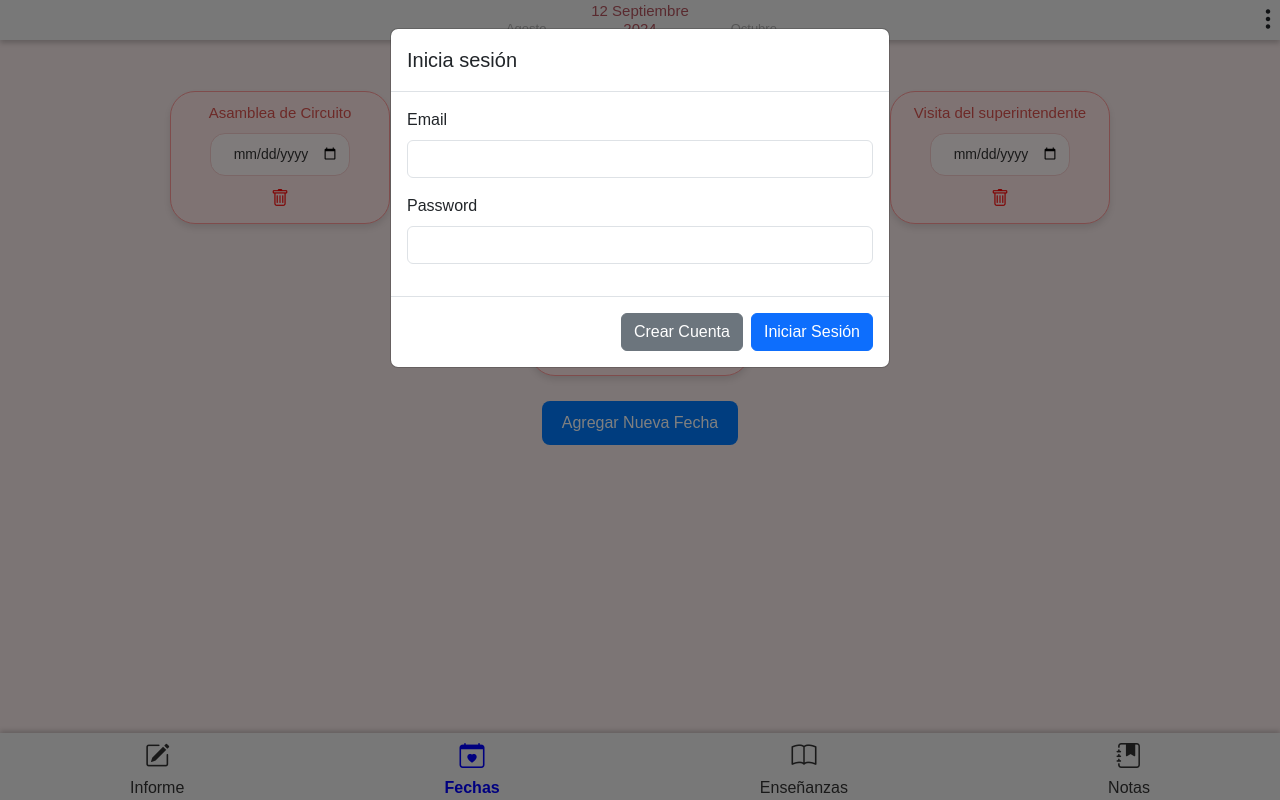
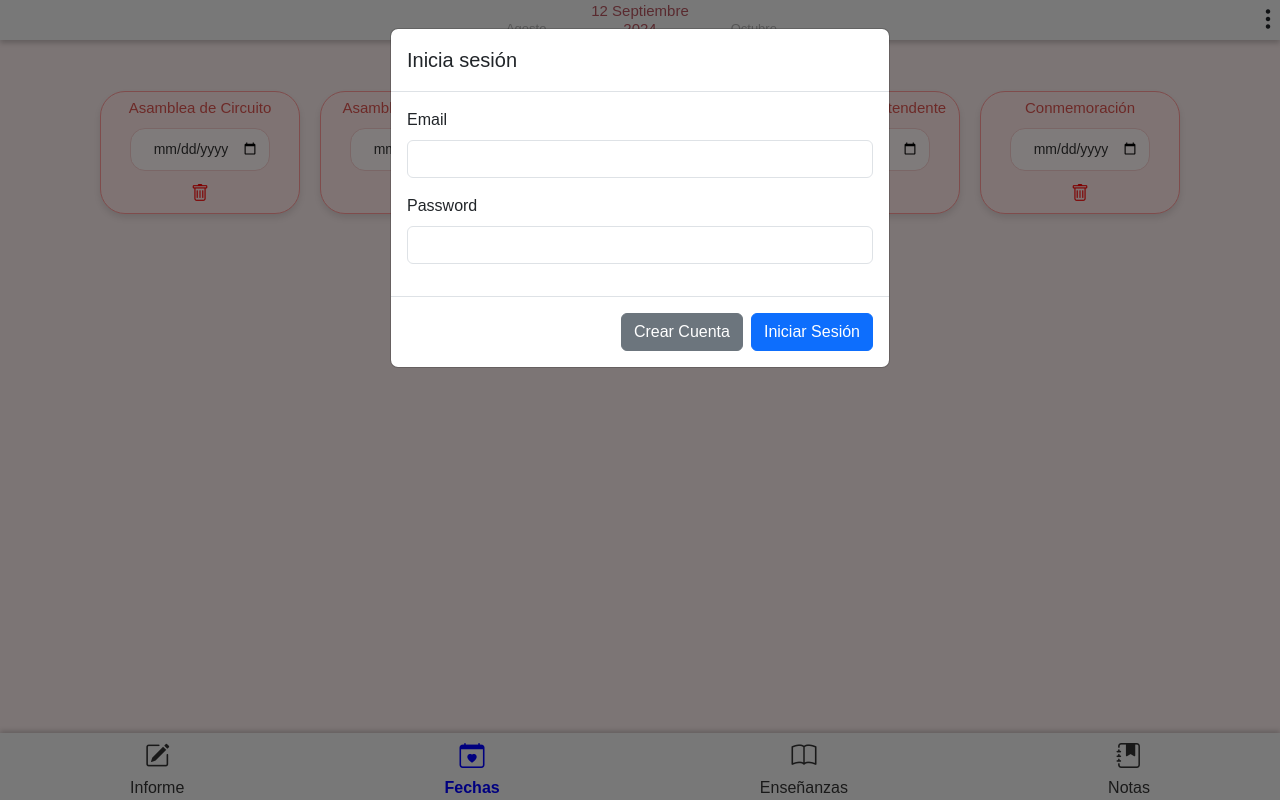
Before and after one commit to brian-gal/Bitacora_web, a React (Vite) app: page /fechas in a window 1280 px wide. Built offline with nearby package versions, Linux system fonts and the light colour scheme; no server answers.

Commit message:
corregi ancho de fechas

```diff
--- a/src/App.css
+++ b/src/App.css
@@ -206,14 +206,14 @@ body {
     background-color: #ffe6e6;
     /* Fondo más claro para un aspecto más suave */
     border: 1px solid #ff9999;
-    padding: 10px 20px;
+    padding: 5px 10px;
     border-radius: 25px;
     /* Redondear las esquinas de forma más natural */
     box-shadow: 0 4px 6px rgba(0, 0, 0, 0.1);
     /* Añadir una sombra sutil */
     transition: transform 0.2s ease-in-out, box-shadow 0.2s ease-in-out;
     /* Transición suave */
-    width: 220px;
+    width: 200px;
 }
 
 .recuadro-input:hover {
```
